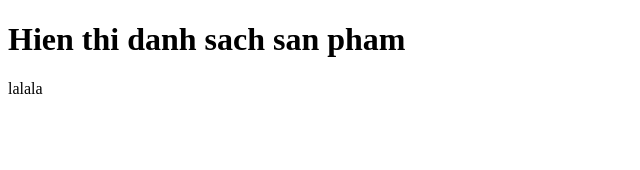
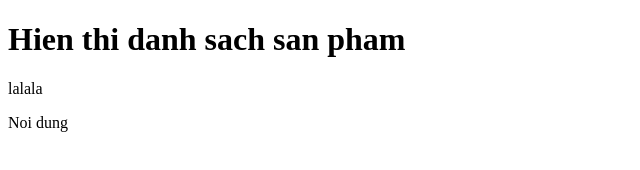
Before and after one commit to huyquyet21-12/thuc-hanh-git, a plain HTML site: page product.html in a window 1280 px wide. Shown: the full height of the page, 0-640 px from the left. Drawn offline with Linux system fonts and the light colour scheme.

Commit message:
update page product lan 2

```diff
--- a/product.html
+++ b/product.html
@@ -8,5 +8,6 @@
 <body>
     <h1>Hien thi danh sach san pham</h1>
     <p>lalala</p>
+    <p>Noi dung</p>
 </body>
 </html>
```
